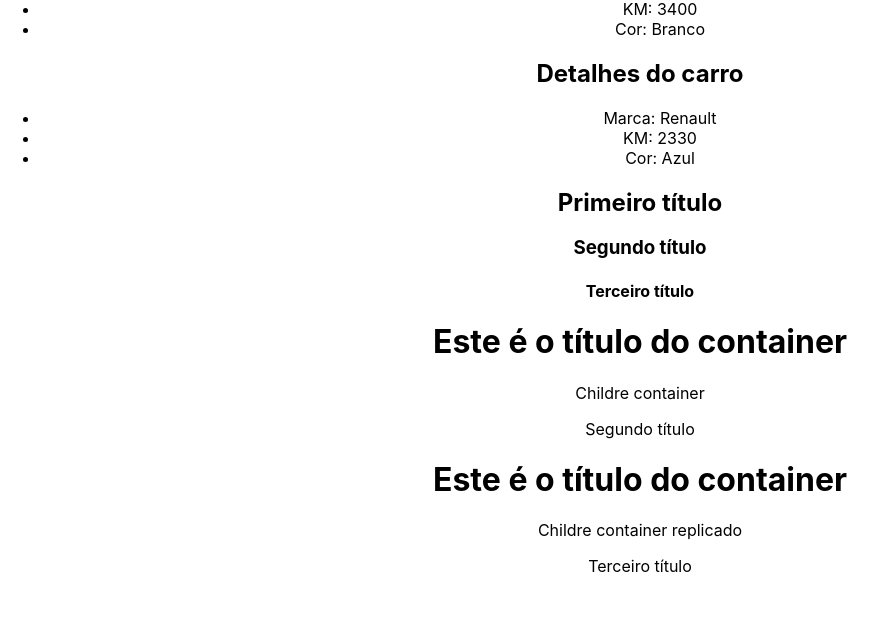
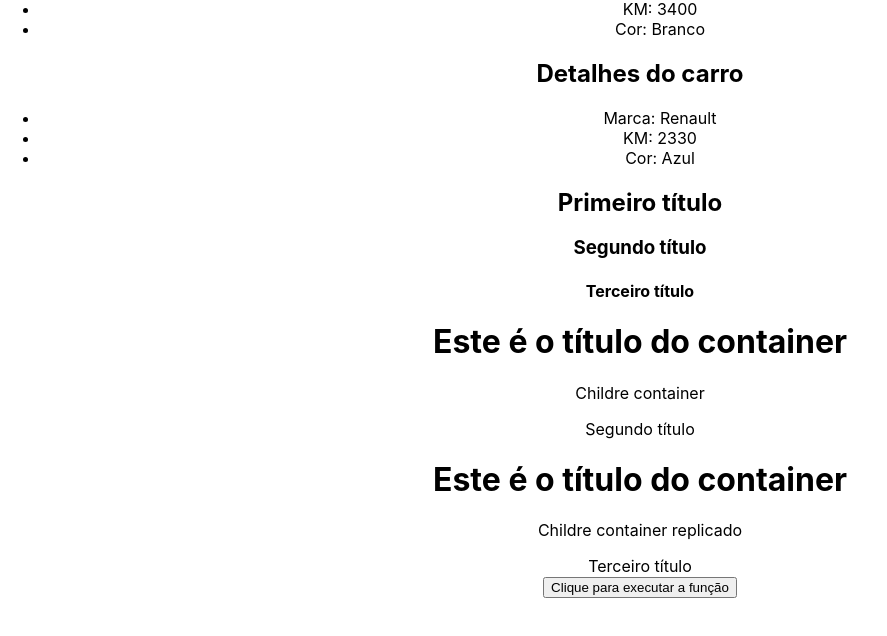
Before and after one commit to frinhanifrinhani/react_dz, a React (Create React App) app in the folder 3_AVANCANDO_EM_REACT/avancando/: page / in a window 1280 px wide. Shown: the part 2143-2779 px from the top of the page, without its empty margins (0-887 px from the left). Built offline with nearby package versions, Linux system fonts and the light colour scheme.

Commit message:
Execute function

```diff
--- a/3_AVANCANDO_EM_REACT/avancando/src/App.js
+++ b/3_AVANCANDO_EM_REACT/avancando/src/App.js
@@ -14,6 +14,7 @@ import ListRender from './components/ListRender';
 import ConditionalRender from './components/ConditionalRender';
 import Fragment from './components/Fragment';
 import Container from './components/Container';
+import ExecuteFunction from './components/ExecuteFunction';
 
 function App() {
 
@@ -24,7 +25,11 @@ function App() {
     {id: 1 , brand: "Ferrari", color: "Amarela", newCar: true, km: 0},
     {id: 2, brand: "KIA", color: "Branco", newCar: false , km:  3400},
     {id: 3, brand: "Renault", color: "Azul", newCar:  false, km: 2330}
-  ]
+  ];
+
+  function showMessage() {
+    console.log("Evento do componente pai!");
+  }
 
   return (
     <div className="App">
@@ -68,7 +73,7 @@ function App() {
 
       {/* loop em array de objetos */}
       {cars.map((car) => (
-        <CarDetails brand={car.brand} color={car.color} km={car.km} newCar={car.newCar} />
+        <CarDetails key={car.id} brand={car.brand} color={car.color} km={car.km} newCar={car.newCar} />
       ))}
 
       {/* fragment */}
@@ -83,6 +88,9 @@ function App() {
         <p>Childre container replicado</p>
       </Container>
 
+      {/* Executando função */}
+      <ExecuteFunction myFunction={showMessage}/>
+
     </div>
   );
 }
--- /dev/null
+++ b/3_AVANCANDO_EM_REACT/avancando/src/components/ExecuteFunction.js
@@ -0,0 +1,9 @@
+const ExecuteFunction = ({myFunction}) => {
+  return (
+    <div>
+        <button onClick={myFunction}>Clique para executar a função</button>
+    </div>
+  )
+}
+
+export default ExecuteFunction
```
